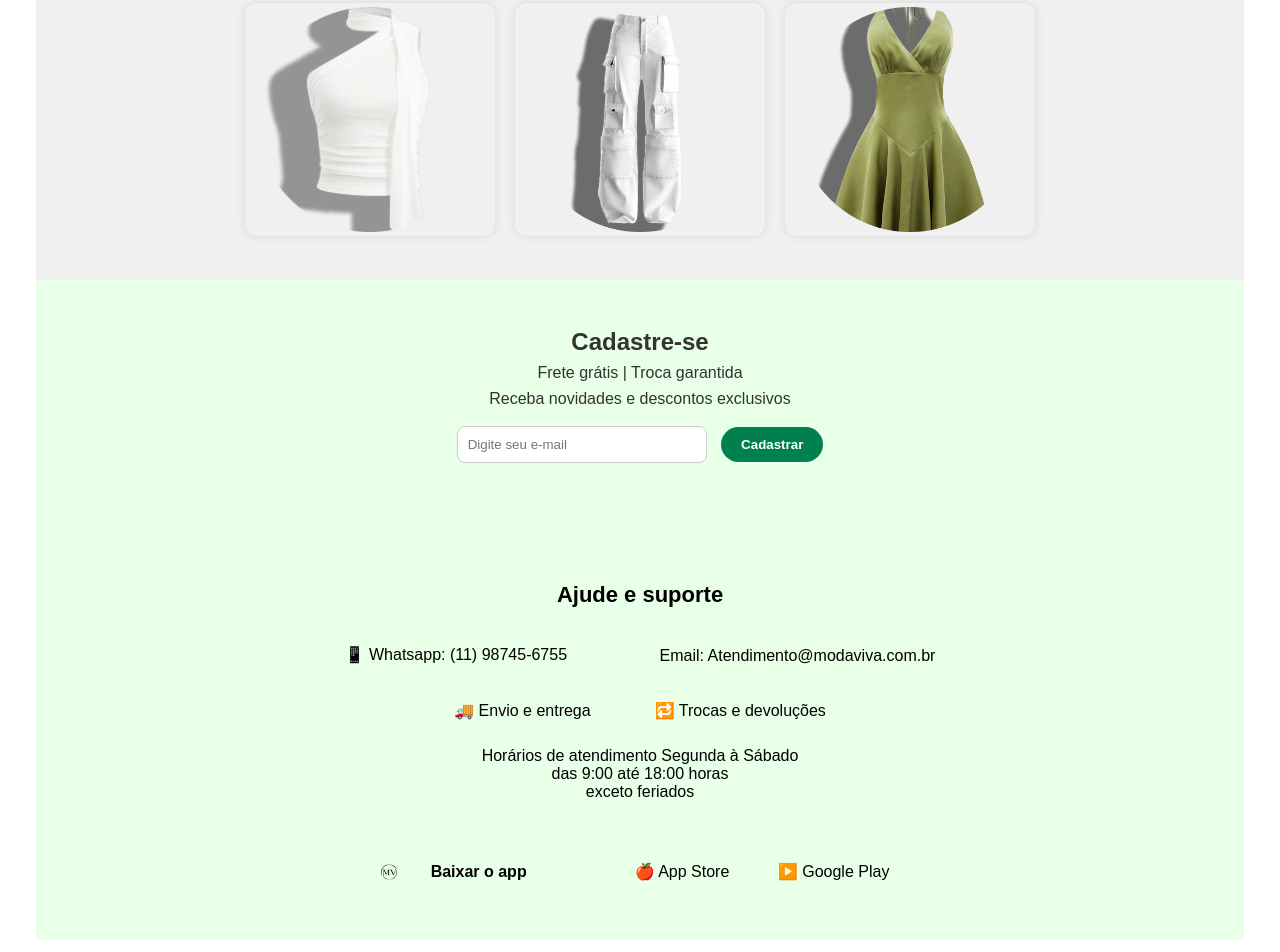
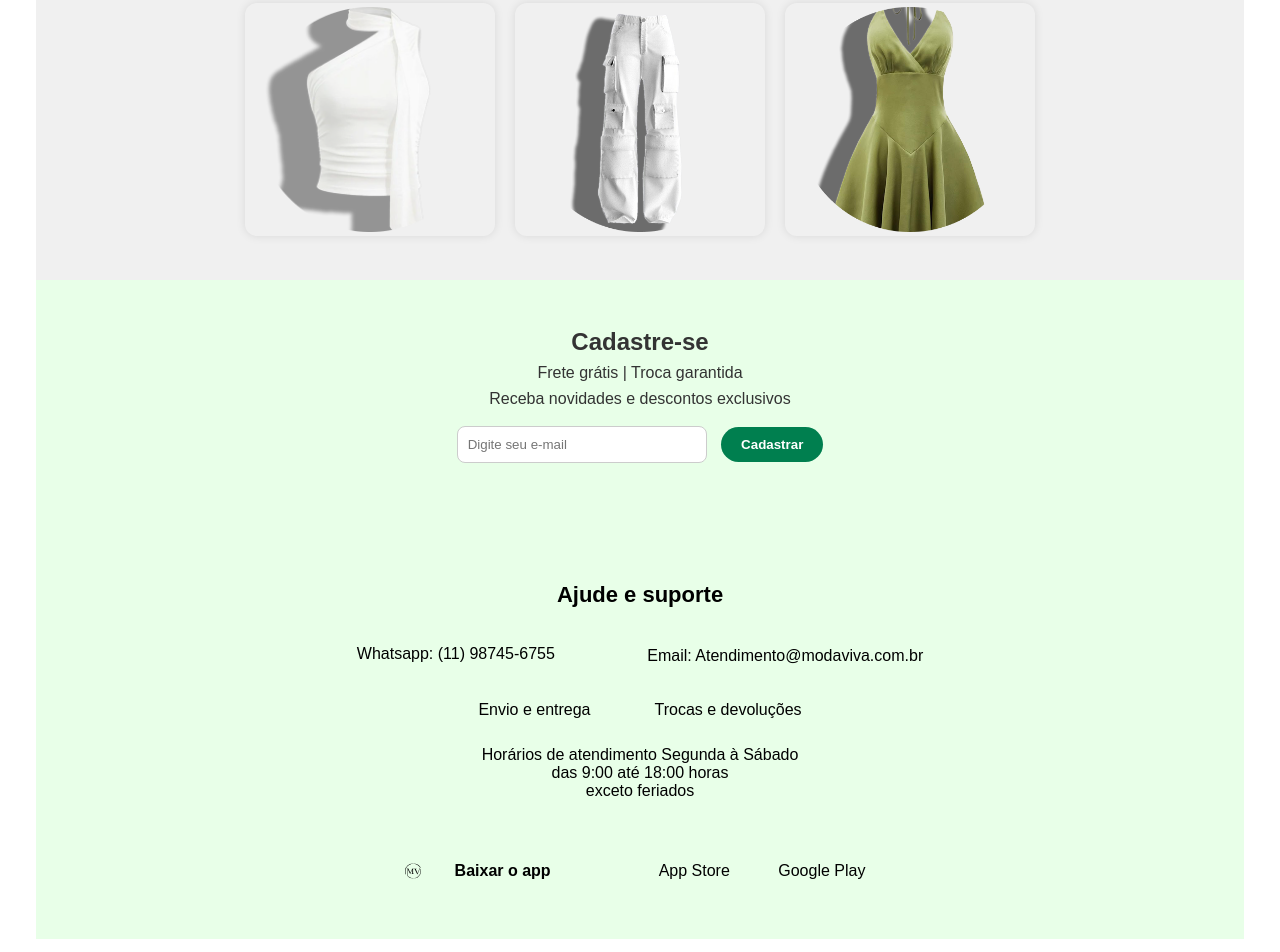
Before and after one commit to LeandraFontes/Moda-Viva-, a plain HTML site: page index.html in a window 1280 px wide. Shown: the part 1824-2776 px from the top of the page. Drawn offline with Linux system fonts and the light colour scheme.

Commit message:
Site Finalizado

```diff
--- a/index.html
+++ b/index.html
@@ -111,7 +111,7 @@
         <h3>Ajude e suporte</h3>
 
         <div class="linha">
-          <p>📱 Whatsapp: (11) 98745-6755</p>
+          <p> Whatsapp: (11) 98745-6755</p>
           <p><svg xmlns="http://www.w3.org/2000/svg" width="16" height="16" fill="currentColor" class="bi bi-person-vcard" viewBox="0 0 16 16">
   <path d="M5 8a2 2 0 1 0 0-4 2 2 0 0 0 0 4m4-2.5a.5.5 0 0 1 .5-.5h4a.5.5 0 0 1 0 1h-4a.5.5 0 0 1-.5-.5M9 8a.5.5 0 0 1 .5-.5h4a.5.5 0 0 1 0 1h-4A.5.5 0 0 1 9 8m1 2.5a.5.5 0 0 1 .5-.5h3a.5.5 0 0 1 0 1h-3a.5.5 0 0 1-.5-.5"/>
   <path d="M2 2a2 2 0 0 0-2 2v8a2 2 0 0 0 2 2h12a2 2 0 0 0 2-2V4a2 2 0 0 0-2-2zM1 4a1 1 0 0 1 1-1h12a1 1 0 0 1 1 1v8a1 1 0 0 1-1 1H8.96q.04-.245.04-.5C9 10.567 7.21 9 5 9c-2.086 0-3.8 1.398-3.984 3.181A1 1 0 0 1 1 12z"/>
@@ -119,8 +119,8 @@
         </div>
 
         <div class="linha">
-          <p>🚚 Envio e entrega</p>
-          <p>🔁 Trocas e devoluções</p>
+          <p> Envio e entrega</p>
+          <p>Trocas e devoluções</p>
         </div>
 
         <p>Horários de atendimento Segunda à Sábado<br>das 9:00 até 18:00 horas<br>exceto feriados</p>
@@ -132,8 +132,8 @@
           <span>Baixar o app</span>
         </div>
         <div class="icones-loja">
-          <span>🍎 App Store</span>
-          <span>▶️ Google Play</span>
+          <span>App Store</span>
+          <span> Google Play</span>
         </div>
       </div>
     </footer>
```
